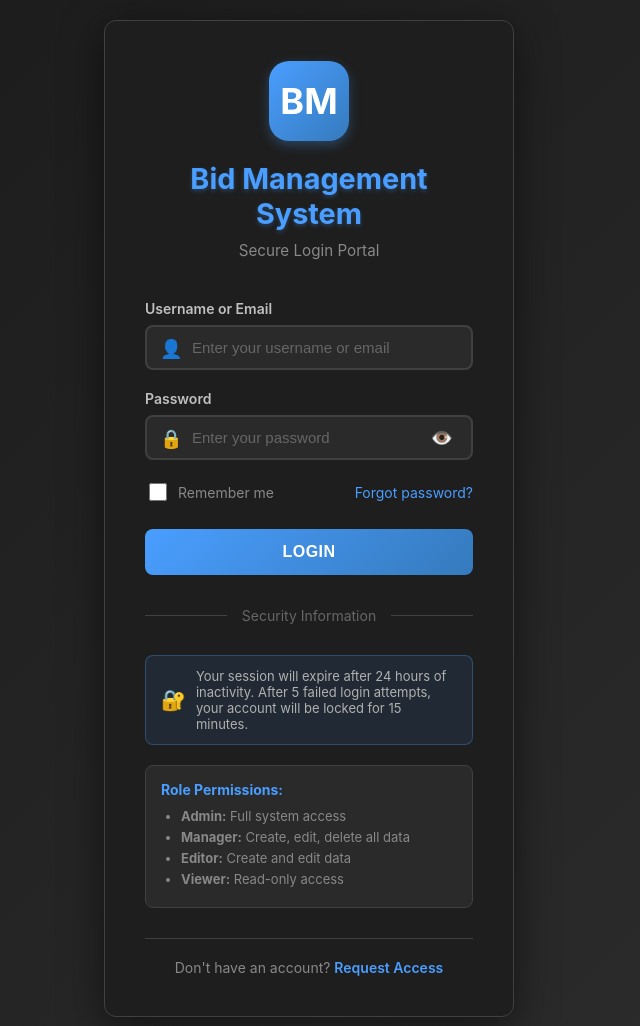
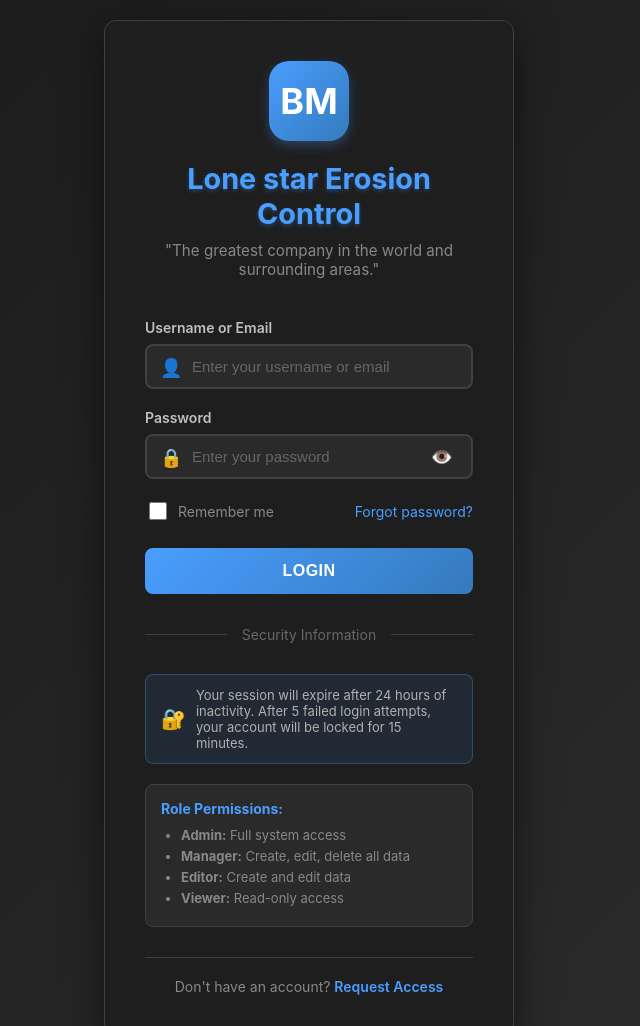
Before and after one commit to john-lsec/LSEC-SA-DWR, a website: page public/login.html in a window 1280 px wide. Shown: the top 1026 px of the page, without its empty margins (331-971 px from the left). Drawn offline with Linux system fonts and the light colour scheme.

Commit message:
Update login.html

```diff
--- a/public/login.html
+++ b/public/login.html
@@ -370,8 +370,8 @@
         <div class="login-card">
             <div class="logo-section">
                 <div class="logo">BM</div>
-                <h1 class="app-title">Bid Management System</h1>
-                <p class="app-subtitle">Secure Login Portal</p>
+                <h1 class="app-title">Lone star Erosion Control</h1>
+                <p class="app-subtitle">"The greatest company in the world and surrounding areas."</p>
             </div>
 
             <div id="alertMessage"></div>
```
